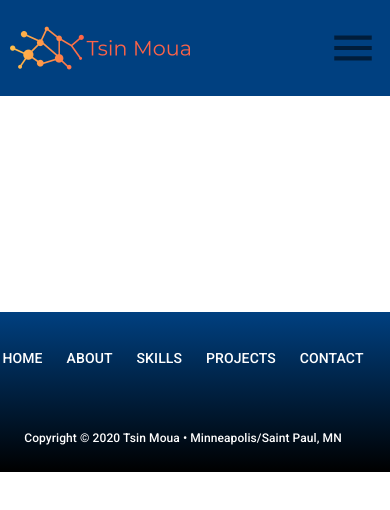
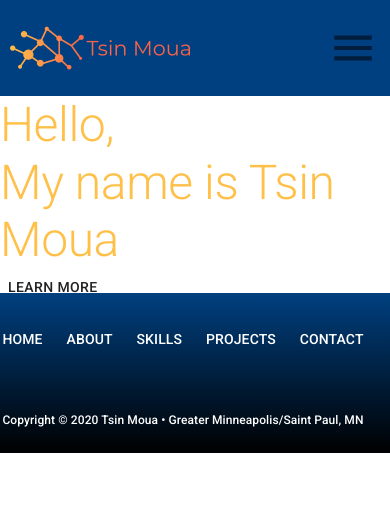
Before and after one commit to tsinmoua/Portfolio, a React (Create React App) app: page / in a window 390 px wide. Shown: the top 510 px of the page. Built offline with nearby package versions, Linux system fonts and the light colour scheme.

Commit message:
Home page styling and get rid of image

```diff
--- a/src/components/Footer.js
+++ b/src/components/Footer.js
@@ -54,7 +54,7 @@
         <Grid container justify='center' alignItems='flex-end' >
           <Grid item>
             <Typography variant='subtitle2' className={classes.footerLinks} style={{ fontSize: '.75rem' }}>
-              Copyright © 2020 Tsin Moua &bull; Minneapolis/Saint Paul, MN
+              Copyright © 2020 Tsin Moua &bull; Greater Minneapolis/Saint Paul, MN
             </Typography>
           </Grid>
         </Grid>
--- a/src/pages/Home.js
+++ b/src/pages/Home.js
@@ -4,18 +4,18 @@
 import hero from '../assets/Hero.png'
 
 const useStyles = makeStyles((theme) => ({
-  divImage: {
-    width: "100%",
-    height: '100%'
-  },
-  hello: {
-    position: "relative",
-    top: '-20rem',
-    left: '5rem',
-    [theme.breakpoints.down("md")]: {
-      fontSize: '3rem'
-    },
-  },
+  // divImage: {
+  //   width: "100%",
+  //   height: '100%'
+  // },
+  // hello: {
+  //   position: "relative",
+  //   top: '-20rem',
+  //   left: '5rem',
+  //   [theme.breakpoints.down("md")]: {
+  //     fontSize: '3rem'
+  //   },
+  // },
   helloText: {
     [theme.breakpoints.down("md")]: {
       fontSize: '3rem'
@@ -30,11 +30,7 @@
   const classes = useStyles();
 
   return (
-    <div style={{ overflowX: 'hidden' }}>
-      {/* <img src={hero} alt='Hero img' className={classes.divImage} /> */}
-      <div className={classes.divImage} />
-
-      <Grid container className={classes.hello} direction='column'>
+    <Grid container direction='column'>
       <Grid item>
         <Typography variant='h2' color='secondary' className={classes.helloText}>
           Hello,
@@ -48,8 +44,6 @@
          </Button>
       </Grid>
     </Grid>
-
-    </div>
   )
 };
 
```
Also changed, not shown: 1 other file (tests, documents, lock files or other folders). Lines whose indentation alone changed are shown as unchanged.
